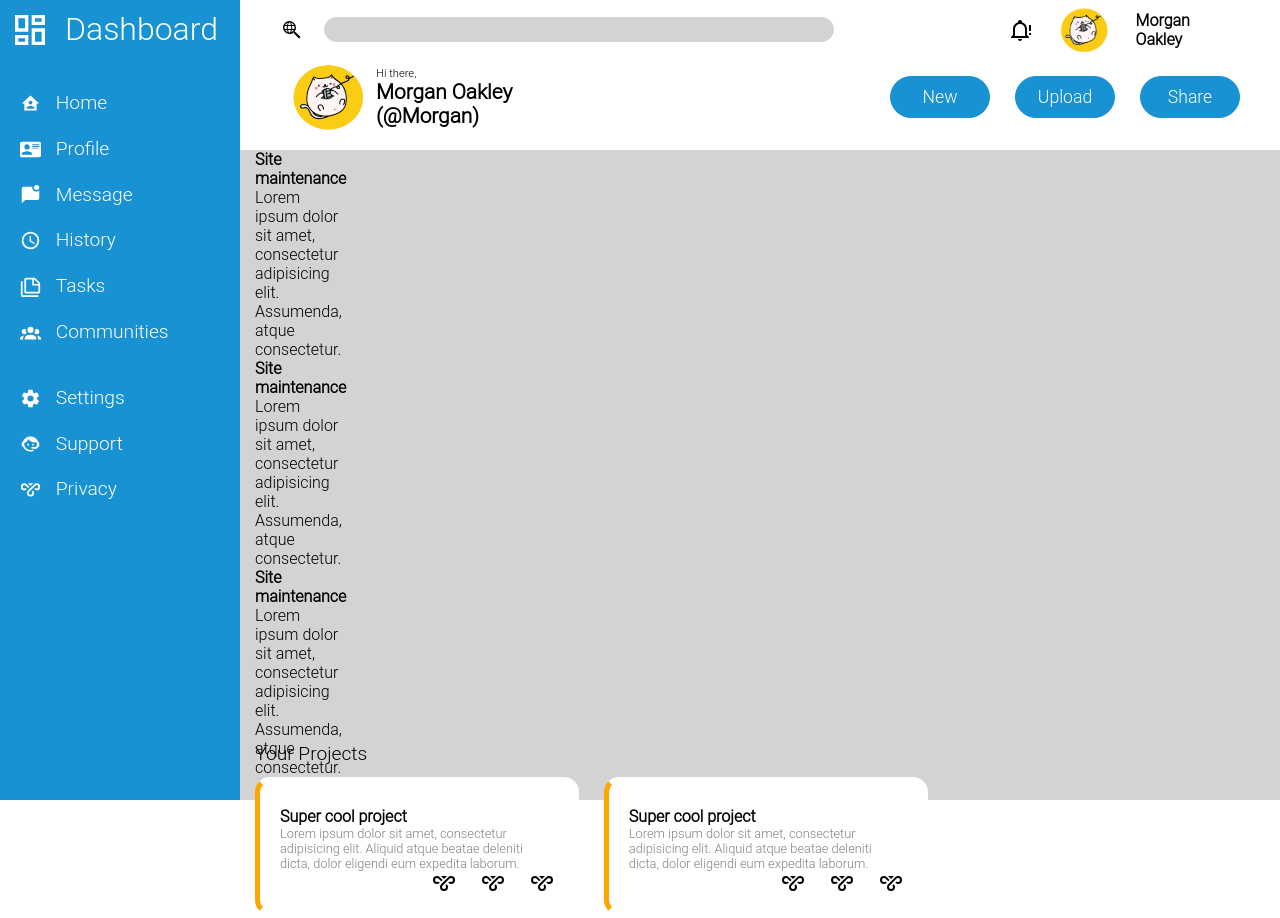
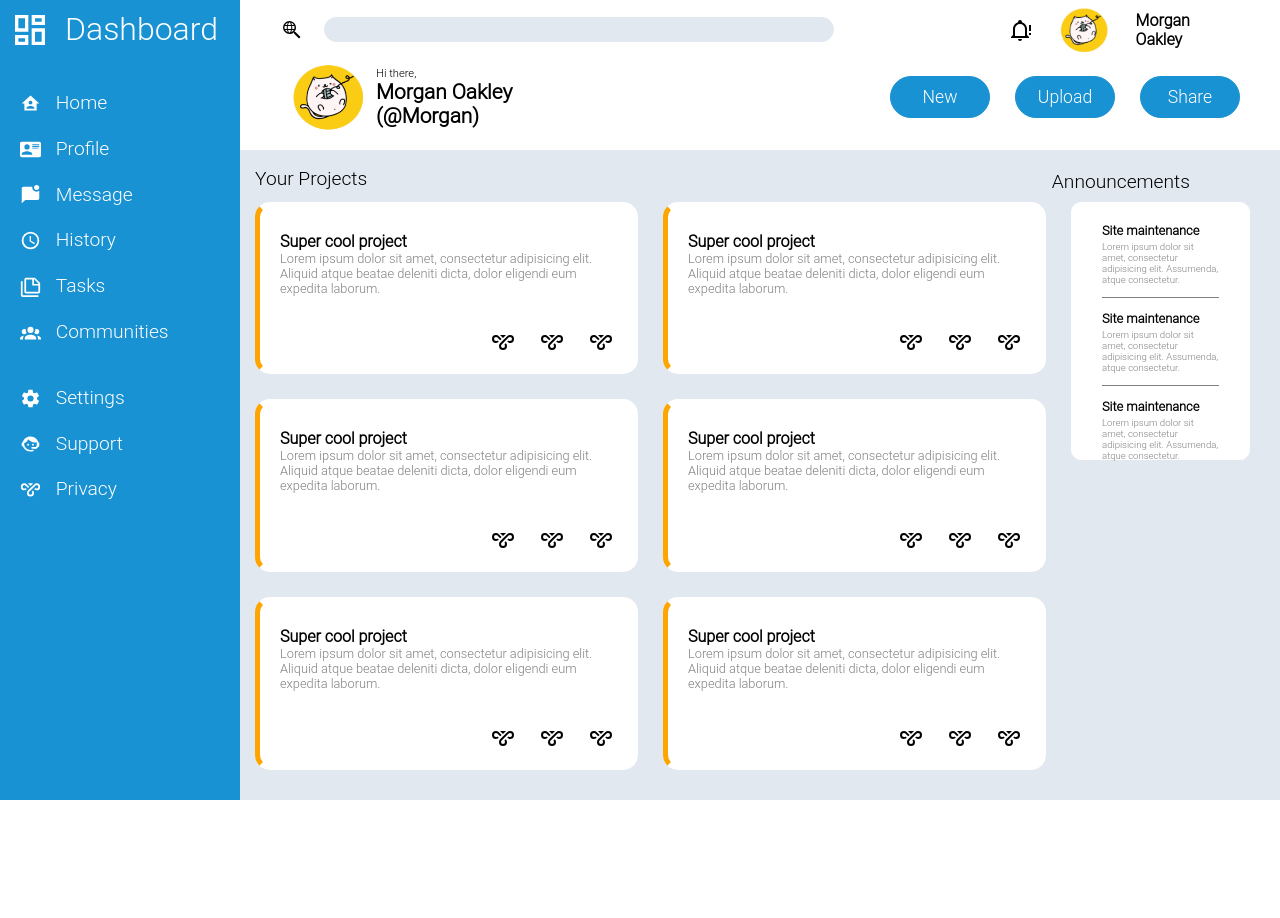
Before and after one commit to guillaume-giannantonio/Admin-dashboard, a plain HTML site: page index.html in a window 1280 px wide. Shown: the top 918 px of the page. After the commit the page ends 800 px from the top, so only its background shows below. Drawn offline with Linux system fonts and the light colour scheme.

Commit message:
Add announcements css

```diff
--- a/style.css
+++ b/style.css
@@ -86,8 +86,8 @@ header img {
 .fake-input {
     height: 25px;
     width: 40vw;
-    background-color: lightgrey;
-    border: 1px solid lightgrey;
+    background-color: #E2E8F0;
+    border: 1px solid #E2E8F0;
     border-radius: 15px;
     margin-right: 12vw;
 }
@@ -127,14 +127,14 @@ header img {
 }
 
 main {
-    background-color: lightgrey;
+    background-color: #E2E8F0;
     grid-column: 4 / 17;
     grid-row: 4 / 17;
 
-    padding: 0 20px 30px 15px;
+    padding: 0 30px 30px 15px;
 
     display: grid;
-    grid-template-columns: repeat(12, 1fr);
+    grid-template-columns: repeat(10, 1fr);
     grid-template-rows: repeat(12, 1fr);
     column-gap: 25px;
 }
@@ -153,7 +153,7 @@ main {
     position: relative;
 
     display: grid;
-    grid-template-columns: repeat(auto-fit, minmax(250px, 1fr));
+    grid-template-columns: repeat(auto-fit, minmax(300px, 1fr));
     gap: 25px;
 }
 
@@ -184,3 +184,44 @@ main {
     width: 1.5rem;
     height: auto;
 }
+
+.announcements::before {
+    content: "Announcements";
+    position: absolute;
+    font-size: 1.2rem;
+    font-weight: 500;
+    top: 170px;
+    right: 90px;
+}
+
+.announcements {
+    grid-column: 9 / 11;
+    grid-row: 2 / 7;
+
+    background-color: white;
+    border: 1px solid white;
+    border-radius: 10px;
+    padding: 20px 30px;
+
+    display: flex;
+    flex-direction: column;
+}
+
+.announcements div:not(:last-child) {
+    border-bottom: 1px solid grey;
+    padding-bottom: 12.5px;
+}
+
+.announcements div:not(:first-child) {
+    padding-top: 12.5px;
+}
+
+.announce h4 {
+    font-size: 0.8rem;
+}
+
+.announce p {
+    font-size: 0.6rem;
+    margin-top: 3px;
+    color: grey;
+}
```
